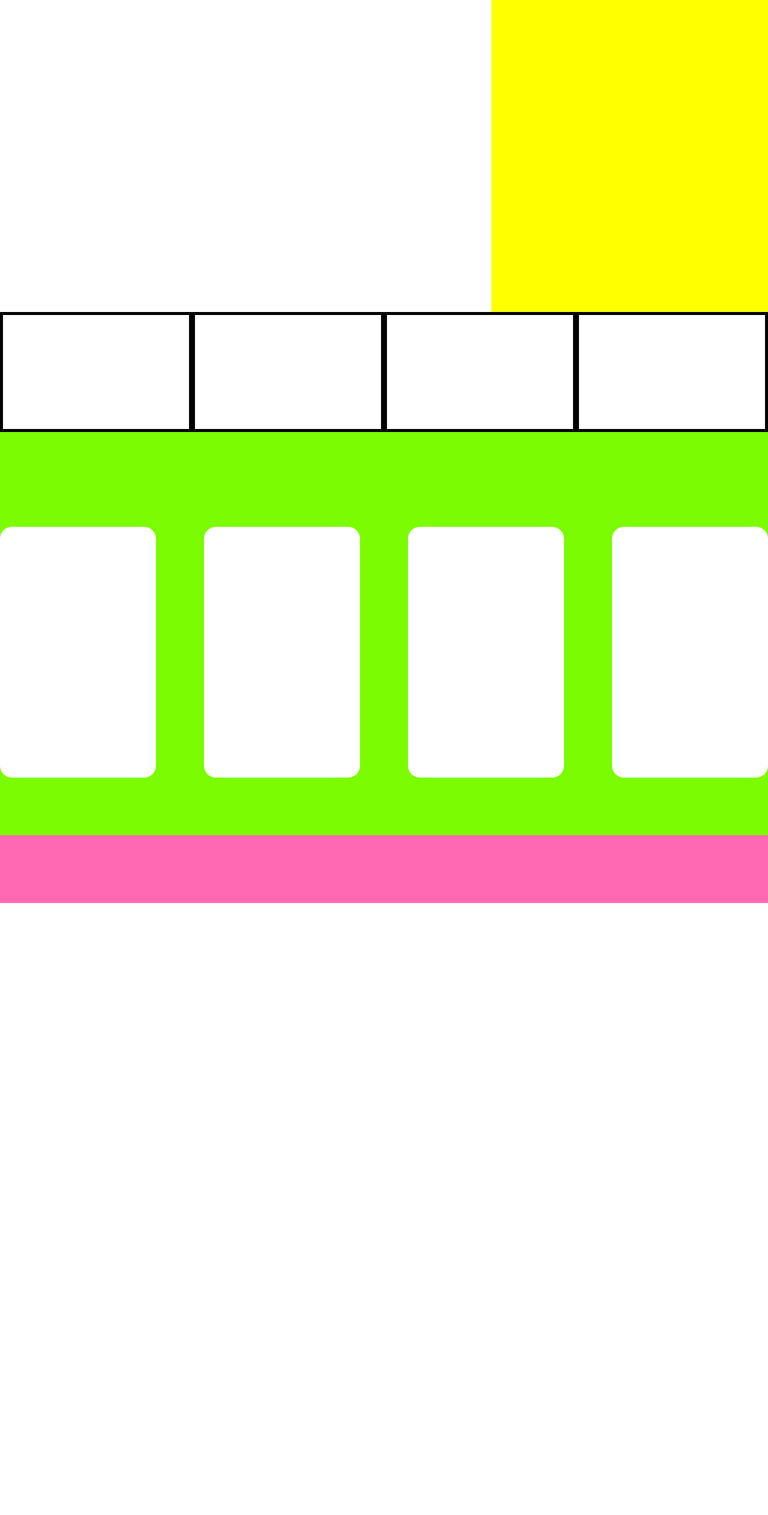
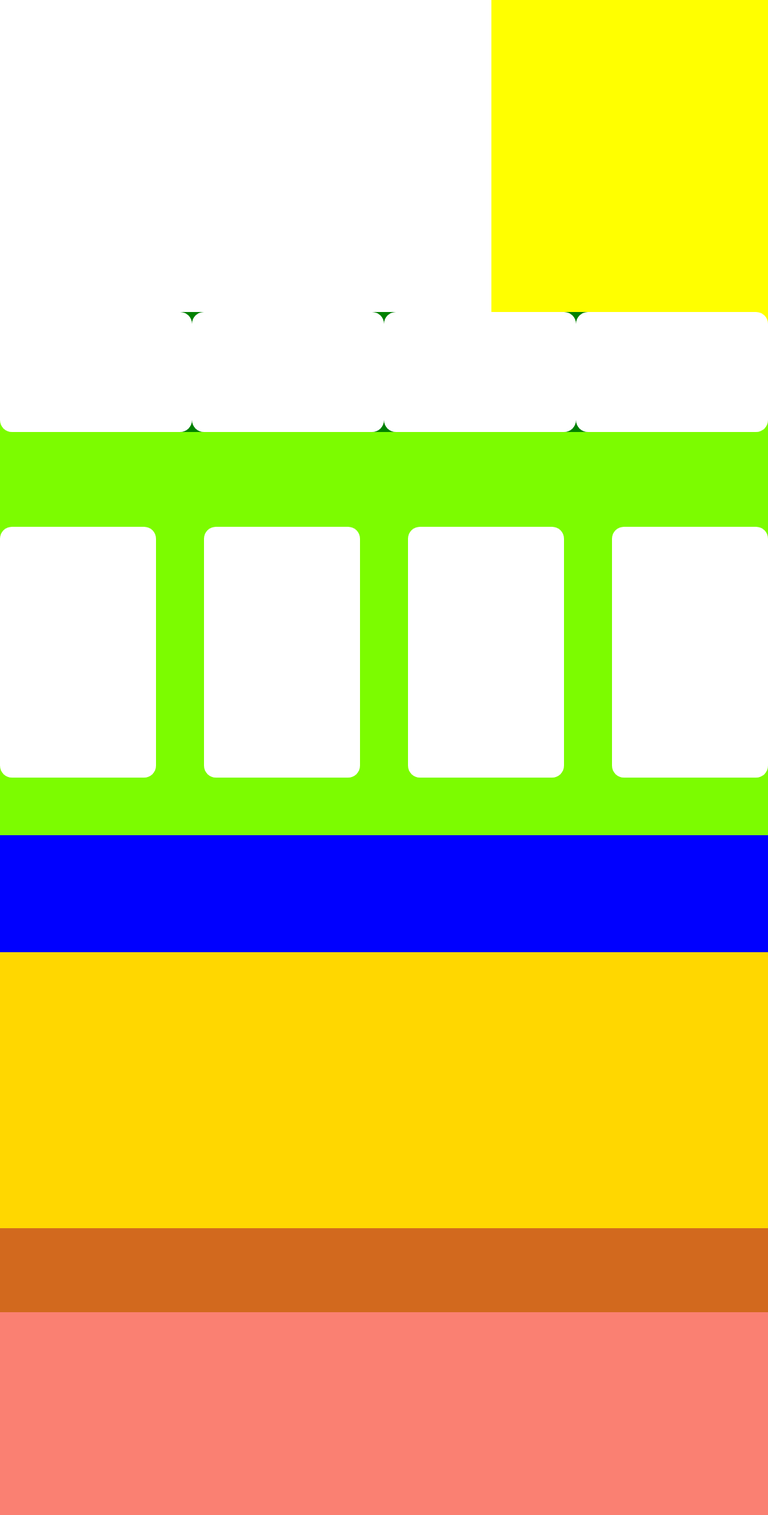
Before and after one commit to digambit/CoffeeLandingPage, a plain HTML site: page index.html in a window 1280 px wide. Shown: the part 240-2765 px from the top of the page at 60% size. Before the commit the page ends 1745 px from the top, so only its background shows below. Drawn offline with Linux system fonts and the light colour scheme.

Commit message:
Add development and footer

```diff
--- a/global.css
+++ b/global.css
@@ -11,7 +11,6 @@ html {
 
 .hero {
   background-color: aqua;
-  height: 885px;
   min-width: 300px
 }
 
@@ -20,7 +19,6 @@ html {
   width: 100%;
   max-width: 1440px;
   background-color: purple;
-  height: 885px;
   margin: 0 auto;
 }
 
@@ -53,7 +51,6 @@ html {
 .text-container {
   width: 100%;
   height: 284px;
-  display: flex;
   width: 100%;
   position: relative;
   background-color: pink;
@@ -94,27 +91,31 @@ html {
   width: 50%;
   height: 50%;
   background-color: white;
-  border-style: solid;
-  border-width: 5px;
+  border-radius: 20px;
 }
 
 .development {
   background-color: hotpink;
-  height: 885px;
-  min-width: 300px
+  min-width: 300px;
+}
+
+.development-container {
+  position: relative;
+  width: 100%;
+  max-width: 1440px;
+  background-color: seagreen;
+  margin: 0 auto;
 }
 
 .cold-coffee {
   display: flex;
   width: 100%;
-  max-width: 1440px;
   background-color: lawngreen;
   height: 534px;
-  margin: 0 auto;
   justify-content: center;
 }
 
-.coffee-product {
+.cold-coffee-product {
   width: 260px;
   height: 418px;
   background-color: white;
@@ -122,17 +123,65 @@ html {
   margin-top: 95px;
 }
 
+.reward-program {
+  width: 100%;
+  height: 130px;
+  background-color: blue;
+}
+
+.special-menu {
+  display: flex;
+  width: 100%;
+  height: 600px;
+  background-color: chocolate;
+  padding-top: 80px;
+}
+
+.special-menu-product {
+  width: 50%;
+  height: 50%;
+  background-color: white;
+  border-radius: 20px;
+}
+
+.about-us {
+  width: 100%;
+  height: 600px;
+  background-color: salmon;
+  position: relative;
+}
+
+.button2 {
+  top: 542px;
+  left: 25px;
+  position: absolute;
+  height: 35px;
+  width: 100%;
+  max-width: 140px;
+  background-color: red;
+  border-radius: 24px;
+}
+
+.end {
+  width: 100%;
+  height: 540px;
+  background-color: gold;
+  position: relative;
+}
+
+.email {
+  top: 542px;
+  left: 25px;
+  position: absolute;
+  height: 56px;
+  max-width: 320px;
+  background-color: teal;
+}
+
 @media screen and (min-width: 600px) {
-  .hero {
-    height: 860px;
-  }
 
   .hero-image {
     height: 860px;
-  }
-
-  .hero-container {
-    margin-left: ;
   }
 
   .hero-left-container {
@@ -146,21 +195,16 @@ html {
   }
 
   .hero-footer {
-    width: 100%;
     height: 200px;
     position: absolute;
     top: 760px;
-    background-color: pink;
-    display: flex;
     border-radius: 75px;
+    z-index: 1;
   }
 
   .product {
     width: 25%;
     height: 100%;
-    background-color: white;
-    border-style: solid;
-    border-width: 5px;;
   }
 
   .text-container {
@@ -171,12 +215,37 @@ html {
     display: none;
   }
 
+  .development {
+    height: 967px;
+  }
+
+  .development-container {
+    height: 967px;
+  }
+
   .cold-coffee {
     height: 772px;
     justify-content: space-between;
   }
 
-  .coffee-product {
+  .cold-coffee-product {
     margin-top: 258px;
   }
+
+  .reward-program {
+    height: 195px;
+  }
+
+  .about-us {
+    height: 485px;
+  }
+
+  .button2 {
+    top: 340px;
+    left: 595px;
+  }
+
+  .end{
+    height: 460px;
+  }
 }
--- a/index.html
+++ b/index.html
@@ -37,16 +37,30 @@
     </header>
     <main>
       <section class="development">
-        <div class="cold-coffee">
-          <div class="coffee-product"></div>
-          <div class="coffee-product"></div>
-          <div class="coffee-product"></div>
-          <div class="coffee-product"></div>
+        <div class="development-container">
+          <div class="cold-coffee">
+            <div class="cold-coffee-product"></div>
+            <div class="cold-coffee-product"></div>
+            <div class="cold-coffee-product"></div>
+            <div class="cold-coffee-product"></div>
+          </div>
+          <div class="reward-program"></div>
+          <div class="special-menu">
+            <div class="special-menu-product"></div>
+            <div class="special-menu-product"></div>
+            <div class="special-menu-product"></div>
+            <div class="special-menu-product"></div>
+          </div>
+          <div class="about-us">
+            <div class="button2"></div>
+          </div>
         </div>
       </section>
     </main>
     <footer>
-      <section></section>
+      <section class="end">
+        <div class="email"></div>
+      </section>
     </footer>
   </body>
 </html>
```
